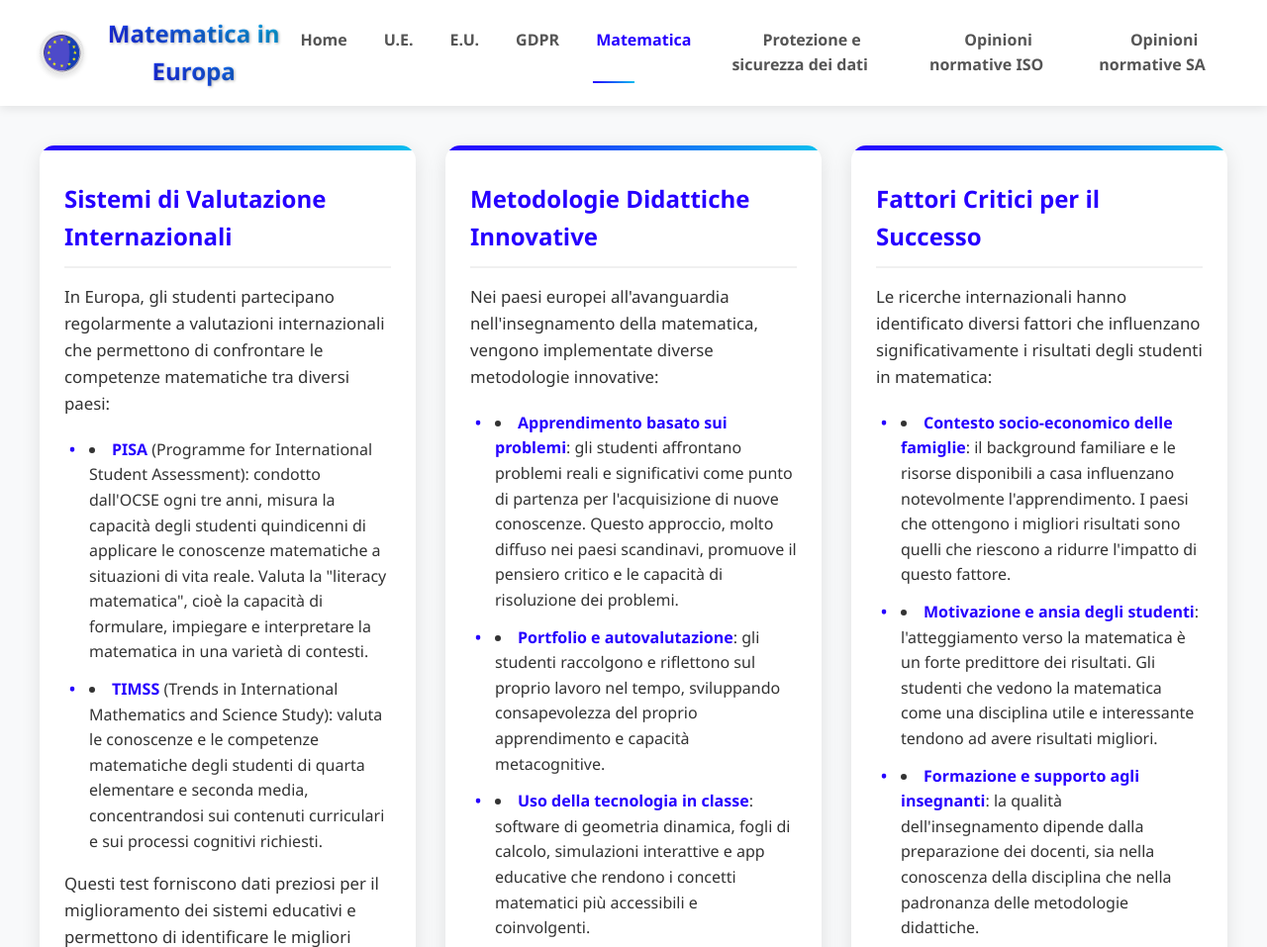
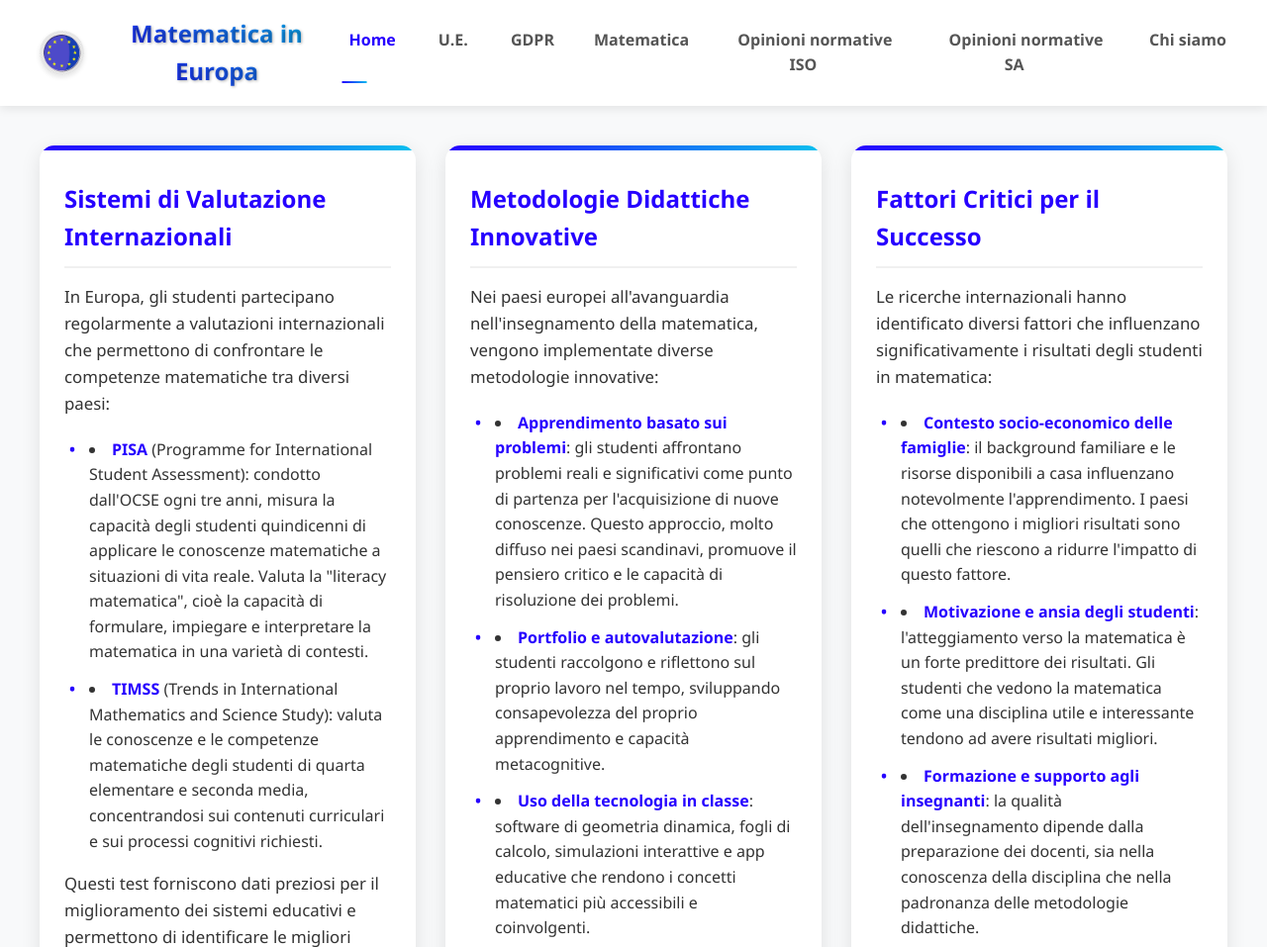
Before and after one commit to SamueleDama/Unione_Europea, a plain HTML site: page matematica.html in a window 1280 px wide. Shown: the top 957 px of the page at 99% size. Drawn offline with Linux system fonts and the light colour scheme.

Commit message:
Update matematica.html

```diff
--- a/matematica.html
+++ b/matematica.html
@@ -16,15 +16,14 @@
     </div>
     <nav>
            <ul>
-          <li><a href="index.html">Home</a></li>
-          <li><a href="introduzione_ue.html">U.E.</a></li>
-          <li><a href="eu_uk.html">E.U.</a></li>
-          <li><a href="gdpr.html">GDPR</a></li>
-          <li><a href="matematica.html"  class="active">Matematica</a></li>
-          <li><a href="sicurezza_dei_dati.html">Protezione e sicurezza dei dati</a></li>
-          <li><a href="opinioni_normative_ISO.html">Opinioni normative ISO</a></li>
-          <li><a href="opinioni_sa.html">Opinioni normative SA</a></li>
-        </ul>
+        <li><a href="index.html" class="active">Home</a></li>
+        <li><a href="introduzione_ue.html">U.E.</a></li>
+        <li><a href="gdpr.html">GDPR</a></li>
+        <li><a href="matematica.html">Matematica</a></li>
+        <li><a href="opinioni_normative_ISO.html">Opinioni normative ISO</a></li>
+        <li><a href="opinioni_sa.html">Opinioni normative SA</a></li>
+        <li><a href="#about">Chi siamo</a></li>
+      </ul>
         </nav>
   </header>
     <main class="content">
```
